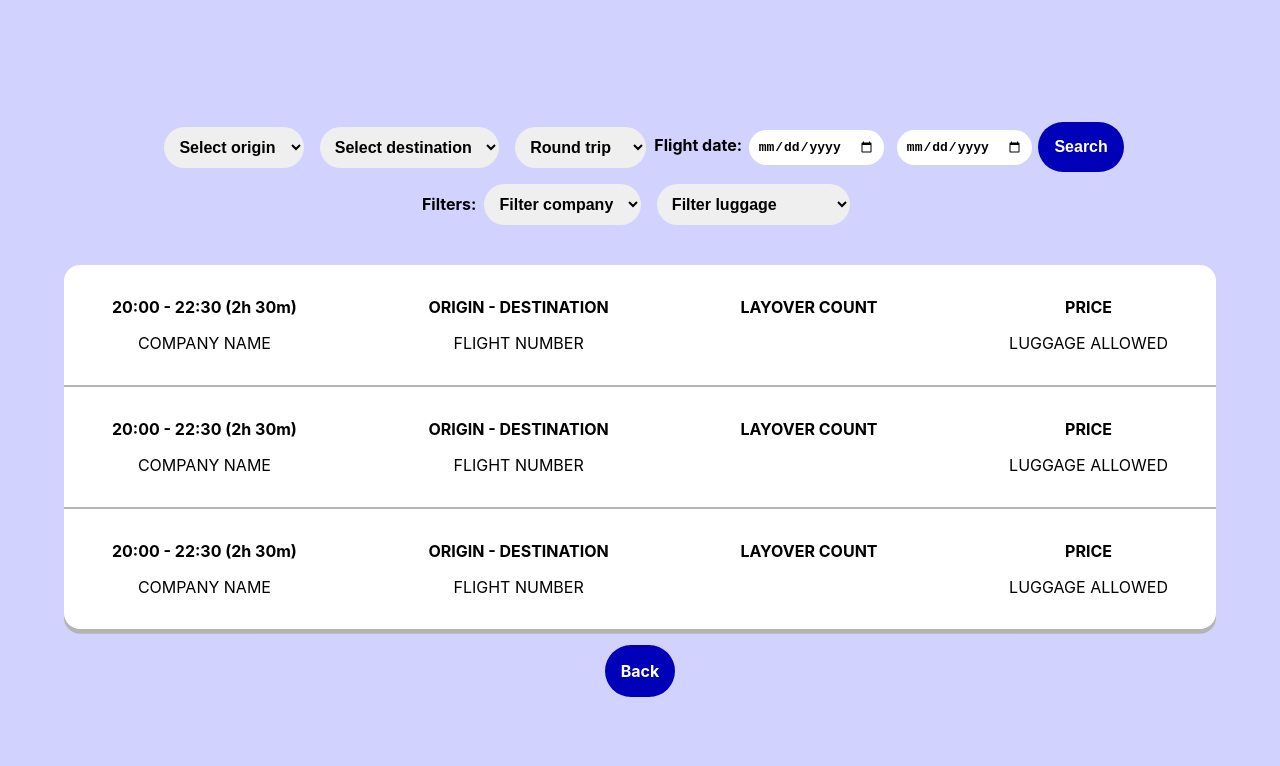
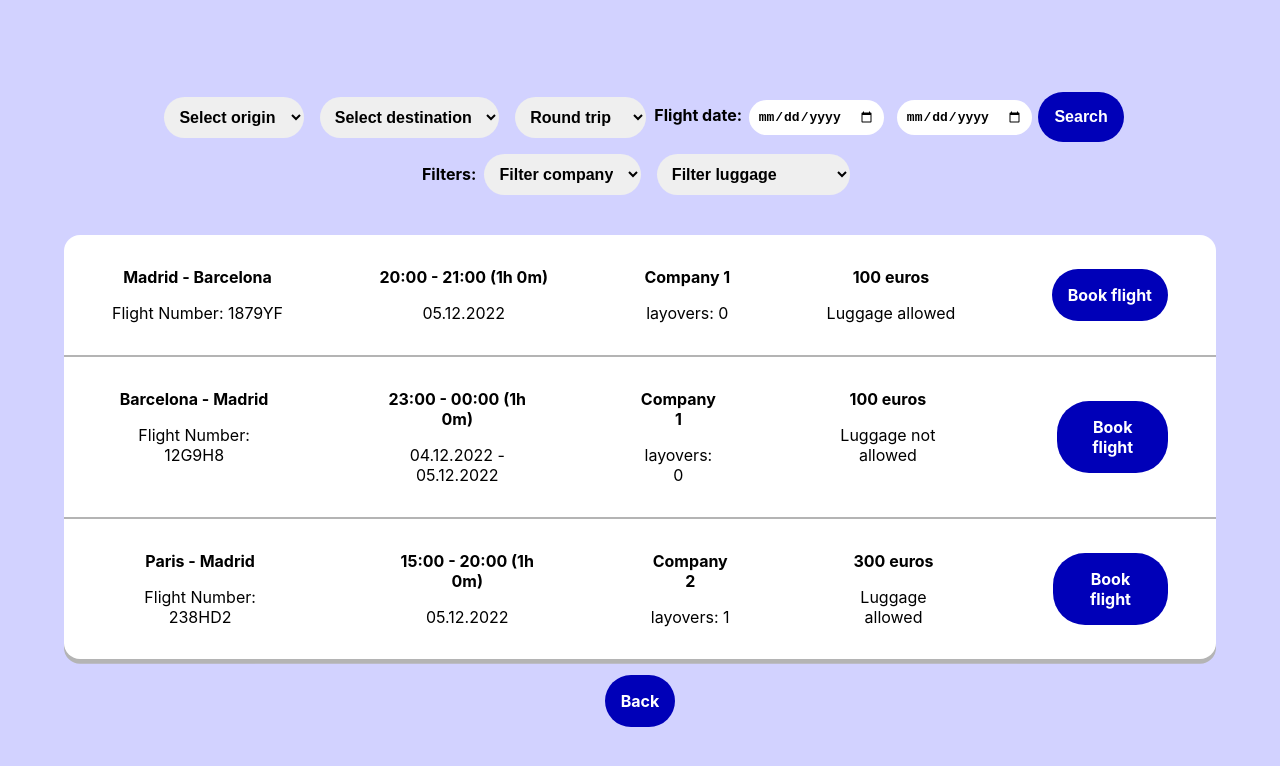
Before and after one commit to AlexandruCotofan/airline-app, a React (Create React App) app: page /search in a window 1280 px wide. Shown: the top 766 px of the page. Built offline with nearby package versions, Linux system fonts and the light colour scheme.

Commit message:
Add attempt at filter

```diff
--- a/src/ConfirmationPage/ConfirmationPage.js
+++ b/src/ConfirmationPage/ConfirmationPage.js
@@ -2,8 +2,8 @@ function ConfirmationPage() {
     return(
         <div>
             <h1>Thank you for booking!</h1>
-            <a href="../search">Search other flights</a>
-            <a href="../">Home</a>
+            <a className="btn" href="../search">Search other flights</a>
+            <a className="btn" href="../">Home</a>
         </div>
     );
 }
--- a/src/FlightItem/FlightItem.css
+++ b/src/FlightItem/FlightItem.css
@@ -12,3 +12,9 @@
 .flight-item > div :first-child {
   font-weight: bold;
 }
+
+.flight-item > .btn {
+  height: min-content;
+  align-self: center;
+  margin: 1em 3em;
+}
--- a/src/FlightItem/FlightItem.js
+++ b/src/FlightItem/FlightItem.js
@@ -1,23 +1,37 @@
 import "./FlightItem.css";
 
-function FlightItem() {
+function FlightItem(props) {
+  const luggageMessage =
+    props.luggageAllowed === "Yes" ? "Luggage allowed" : "Luggage not allowed";
+  const flightDays =
+    props.departureDay === props.arrivalDay
+      ? props.departureDay
+      : props.departureDay + " - " + props.arrivalDay;
   return (
     <div className="flight-item">
       <div>
-        <p>20:00 - 22:30 (2h 30m)</p>
-        <p>COMPANY NAME</p>
+        <p>
+          {props.origin} - {props.destination}
+        </p>
+        <p>Flight Number: {props.flightNumber}</p>
       </div>
       <div>
-        <p>ORIGIN - DESTINATION</p>
-        <p>FLIGHT NUMBER</p>
+        <p>
+          {props.departureTime} - {props.arrivalTime} ({props.duration})
+        </p>
+        <p>{flightDays}</p>
       </div>
       <div>
-        <p>LAYOVER COUNT</p>
+        <p>{props.company}</p>
+        <p>layovers: {props.layoverCount}</p>
       </div>
       <div>
-        <p>PRICE</p>
-        <p>LUGGAGE ALLOWED</p>
+        <p>{props.price} euros</p>
+        <p>{luggageMessage}</p>
       </div>
+      <a className="btn" href="/book">
+        Book flight
+      </a>
     </div>
   );
 }
--- /dev/null
+++ b/src/FlightList/FlightList.js
@@ -0,0 +1,27 @@
+import FlightItem from "../FlightItem/FlightItem";
+
+function FlightList(props) {
+  return (
+    <div id="flights-found">
+      {props.items.map((flights) => (
+        <FlightItem
+          key={flights.flightNumber}
+          origin={flights.origin}
+          destination={flights.destination}
+          departureDay={flights.departureDay}
+          departureTime={flights.departureTime}
+          arrivalDay={flights.arrivalDay}
+          arrivalTime={flights.arrivalTime}
+          duration={flights.duration}
+          flightNumber={flights.flightNumber}
+          company={flights.company}
+          layoverCount={flights.layoverCount}
+          price={flights.price}
+          luggageAllowed={flights.luggageAllowed}
+        />
+      ))}
+    </div>
+  );
+}
+
+export default FlightList;
--- a/src/FlightSearchPage/FlightSearchPage.js
+++ b/src/FlightSearchPage/FlightSearchPage.js
@@ -1,4 +1,5 @@
-import FlightItem from "../FlightItem/FlightItem";
+import { useState } from "react";
+import FlightList from "../FlightList/FlightList";
 import "./FlightSearchPage.css";
 
 function SetRoundTripDateDisplay() {
@@ -9,7 +10,64 @@ function SetRoundTripDateDisplay() {
   }
 }
 
+const flights = [
+  {
+    origin: "Madrid",
+    destination: "Barcelona",
+    departureDay: "05.12.2022",
+    departureTime: "20:00",
+    arrivalDay: "05.12.2022",
+    arrivalTime: "21:00",
+    duration: "1h 0m",
+    flightNumber: "1879YF",
+    company: "Company 1",
+    layoverCount: 0,
+    price: 100,
+    luggageAllowed: "Yes",
+  },
+  {
+    origin: "Barcelona",
+    destination: "Madrid",
+    departureDay: "04.12.2022",
+    departureTime: "23:00",
+    arrivalDay: "05.12.2022",
+    arrivalTime: "00:00",
+    duration: "1h 0m",
+    flightNumber: "12G9H8",
+    company: "Company 1",
+    layoverCount: 0,
+    price: 100,
+    luggageAllowed: "No",
+  },
+  {
+    origin: "Paris",
+    destination: "Madrid",
+    departureDay: "05.12.2022",
+    departureTime: "15:00",
+    arrivalDay: "05.12.2022",
+    arrivalTime: "20:00",
+    duration: "1h 0m",
+    flightNumber: "238HD2",
+    company: "Company 2",
+    layoverCount: 1,
+    price: 300,
+    luggageAllowed: "Yes",
+  },
+];
+
 function FlightSearchPage() {
+  const [filteredCompany, SetFilteredCompany] = useState("");
+  const [filteredLuggage, SetFilteredLuggage] = useState("");
+
+  const ChangeCompanyFilter = (selectedCompany) => {
+    SetFilteredCompany(selectedCompany);
+    console.log(filteredCompany.value);
+  };
+
+  const filteredFlights = flights.filter((flight) => {
+    return (filteredCompany === "") ? flight : flight.company === filteredCompany;
+  });
+
   return (
     <div id="flight-search-page">
       <form id="flight-search-form">
@@ -36,45 +94,47 @@ function FlightSearchPage() {
           className="page-selector"
           id="round-trip-select"
           onClick={SetRoundTripDateDisplay}
+          defaultValue="yes"
         >
           <option value="no">Direct flight</option>
-          <option value="yes" selected>
-            Round trip
-          </option>
+          <option value="yes">Round trip</option>
         </select>
         <div>
           <label>Flight date:</label>
           <input type="date" className="page-selector"></input>
-          {/* only visible if round trip is selected */}
           <input
             type="date"
             className="page-selector"
             id="round-trip-date"
           ></input>
         </div>
-        <button type="submit" class="btn">
+        <button type="submit" className="btn">
           Search
         </button>
       </form>
       <div id="search-filters">
         <label>Filters:</label>
-        <select name="company-filter" className="page-selector">
+        <select
+          name="company-filter"
+          className="page-selector"
+          value={filteredCompany}
+          onChange={ChangeCompanyFilter}
+        >
           <option value="">Filter company</option>
           <option value="company1">Company 1</option>
           <option value="company2">Company 2</option>
           <option value="company3">Company 3</option>
         </select>
-        <select name="luggage-filter" className="page-selector">
+        <select
+          name="luggage-filter"
+          className="page-selector"
+        >
           <option value="">Filter luggage</option>
-          <option value="company1">Allow luggage</option>
-          <option value="company2">Don't allow luggage</option>
+          <option value="yes">Allow luggage</option>
+          <option value="no">Don't allow luggage</option>
         </select>
       </div>
-      <div id="flights-found">
-        <FlightItem />
-        <FlightItem />
-        <FlightItem />
-      </div>
+      <FlightList items={filteredFlights} />
       <a href="../" className="btn">
         Back
       </a>
```
